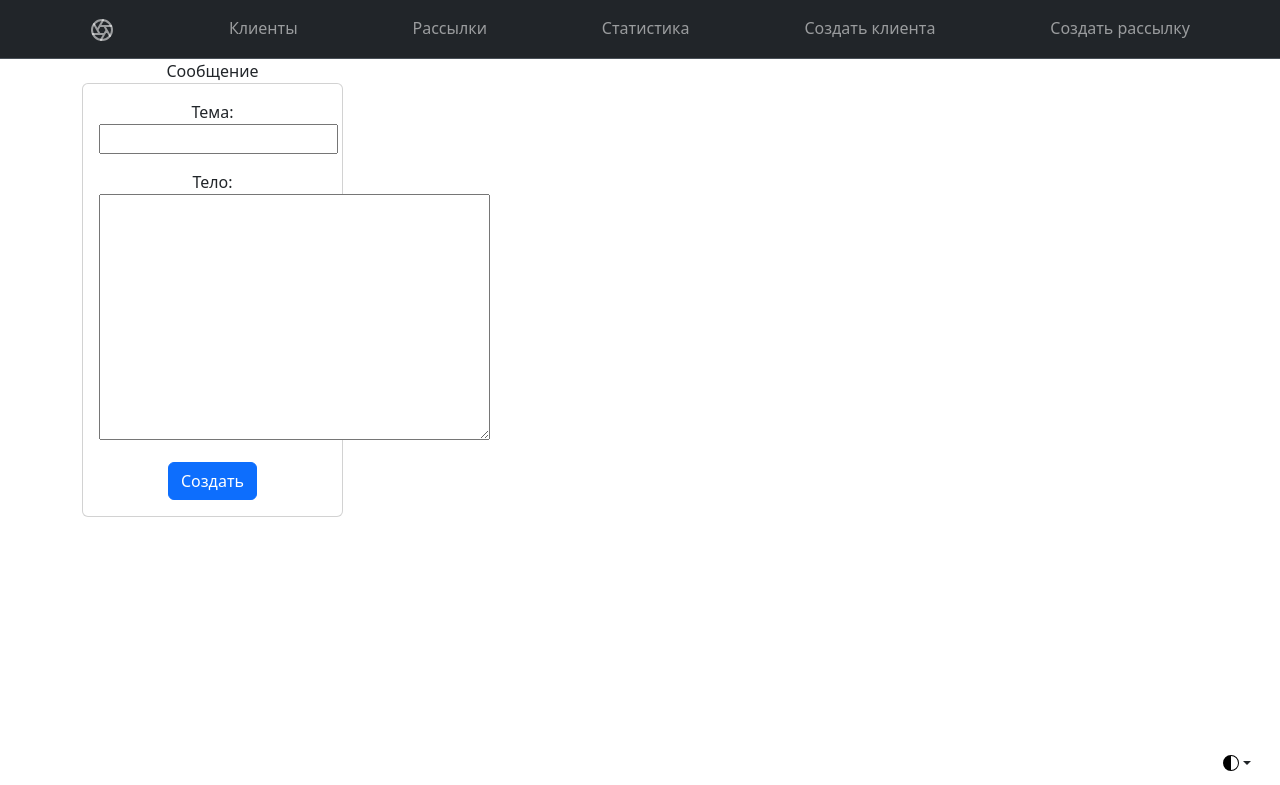
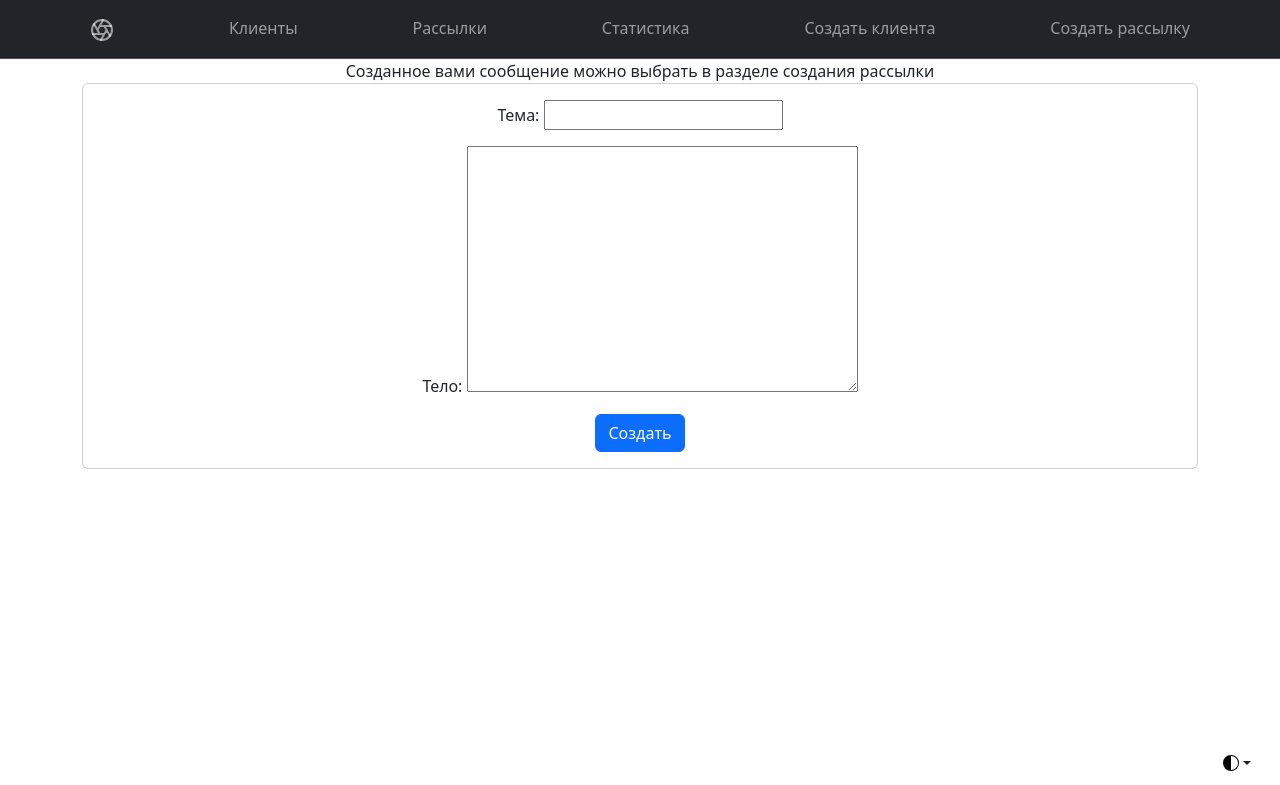
Before and after one commit to RenatUrazbakhtin/send_newsletter_service, a Django app: page /NewsletterMessage_create/ in a window 1280 px wide. Shown: the top 785 px of the page. Run offline with Django 4.2, Linux system fonts and the light colour scheme; some libraries are stand-ins or nearby versions.

Commit message:
small changes

```diff
--- a/newsletter/templates/newsletter/NewsletterMessage_form.html
+++ b/newsletter/templates/newsletter/NewsletterMessage_form.html
@@ -3,12 +3,12 @@
 {% block content %}
 <div class="container">
     <div class="row text-center">
-        <div class="col-3">
-            Сообщение {{object.pk}}
+        <div class="col-12">
+            Созданное вами сообщение можно выбрать в разделе создания рассылки
         </div>
     </div>
     <div class="row text-center">
-        <div class="col-3">
+        <div class="col-12">
             <div class="card mb-4 box-shadow">
                 <div class="card-body">
                     <form method="post">
```
